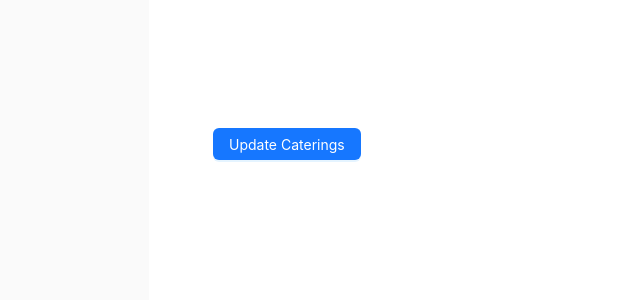
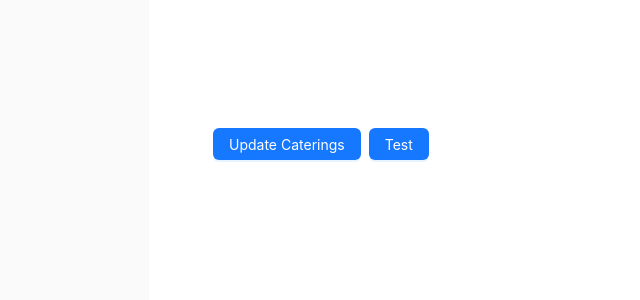
Before and after one commit to jayellho/dabao-sg, a Next.js app in the folder client/: page / in a window 1280 px wide. Shown: the top 300 px of the page, without its empty margins (107-747 px from the left). Built offline with nearby package versions, Linux system fonts and the light colour scheme.

Commit message:
chore: test update frontend.

```diff
--- a/client/app/page.tsx
+++ b/client/app/page.tsx
@@ -1,14 +1,20 @@
 import Image from "next/image";
 import { Button, Flex } from 'antd';
+import { getScrapeStatus } from "../endpoints"
 
-export default function Home() {
+
+const Home = () => {
+
   return (
     <div className="flex min-h-screen items-center justify-center bg-zinc-50 font-sans dark:bg-black">
       <main className="flex min-h-screen w-full max-w-3xl flex-col items-center justify-between py-32 px-16 bg-white dark:bg-black sm:items-start">
         <Flex gap="small" wrap>
-          <Button type="primary">Update Caterings</Button>
+          <Button type="primary" onClick={() => getScrapeStatus()}>Update Caterings</Button>
+          <Button type="primary" onClick={() => getScrapeStatus()}>Test</Button>
         </Flex>
       </main>
     </div>
   );
 }
+
+export default Home;
```
